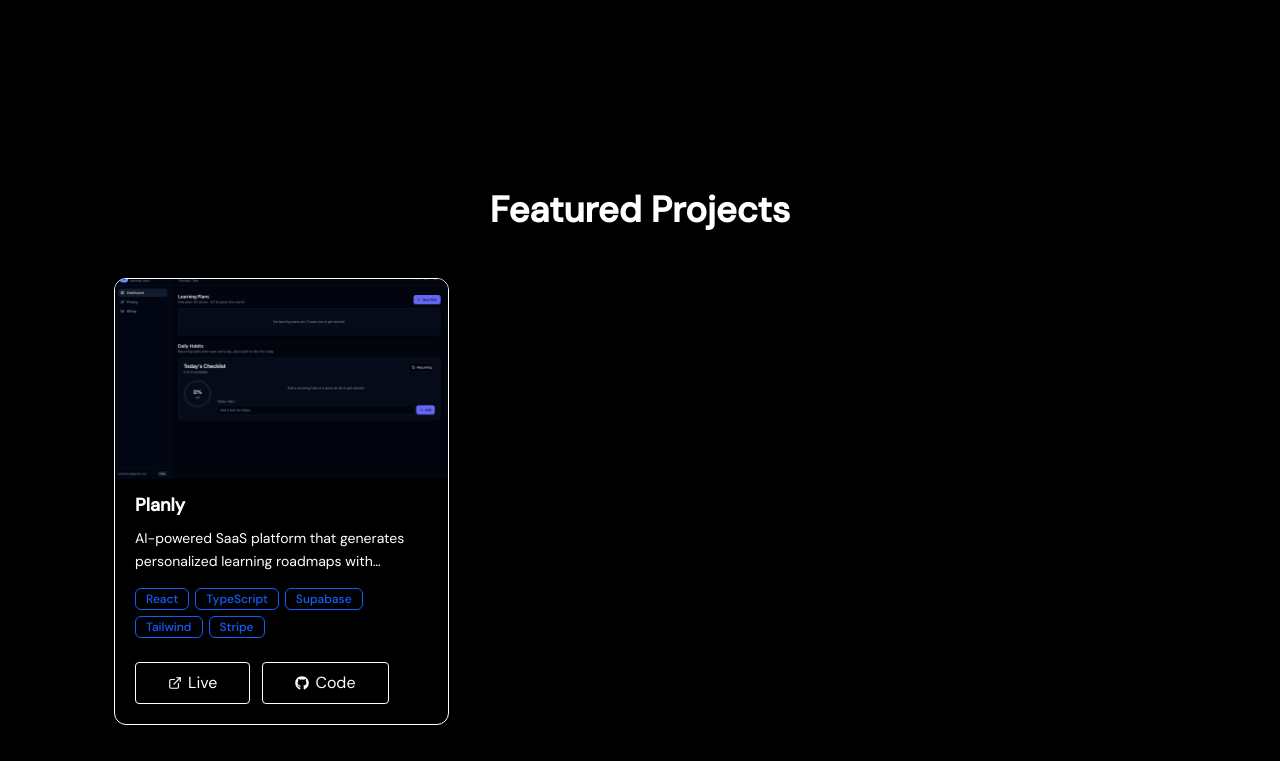
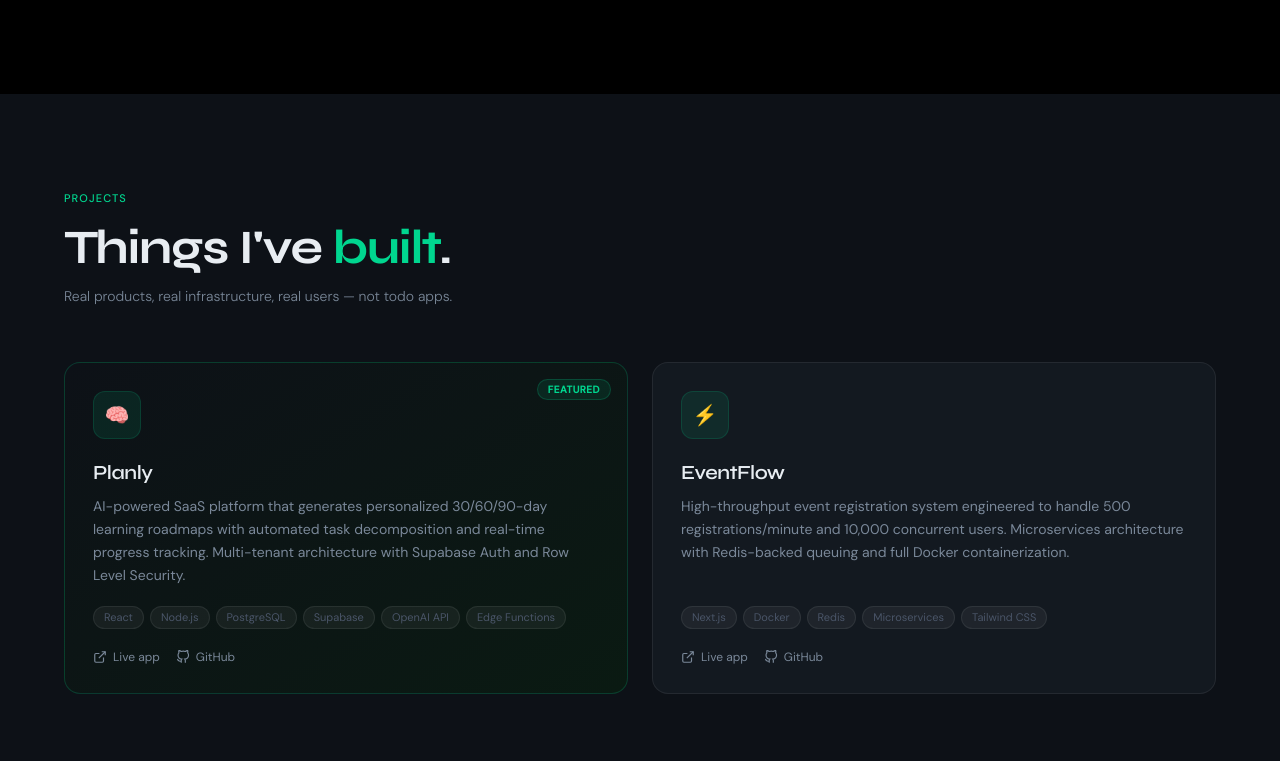
Before and after one commit to Gopi-varaprasad7/my-portfolio, a Next.js app: page / in a window 1280 px wide. Shown: the part 3239-4000 px from the top of the page. Built offline with nearby package versions, Linux system fonts and the light colour scheme.

Commit message:
Project secctions are added

```diff
--- a/app/components/Projects.tsx
+++ b/app/components/Projects.tsx
@@ -1,164 +1,79 @@
-'use client';
-
-import { motion, cubicBezier } from 'framer-motion';
-import { ExternalLink } from 'lucide-react';
-import { FaGithub } from 'react-icons/fa';
-import Link from 'next/link';
-
-const projects = [
+export default function Projects() {
+  const portfolio = [
     {
-    title: 'Planly',
-    description:
-      'AI-powered SaaS platform that generates personalized learning roadmaps with progress tracking and subscription-based access.',
-    image: 'planly.png',
-    tags: ['React', 'TypeScript', 'Supabase', 'Tailwind', 'Stripe'],
-    liveUrl: 'https://app.gopikoduri.com/app',
-    githubUrl: 'https://github.com/Gopi-varaprasad7/daily-progress-hub',
+      title: "Planly",
+      icon: "🧠",
+      featured: true,
+      desc: "AI-powered SaaS platform that generates personalized 30/60/90-day learning roadmaps with automated task decomposition and real-time progress tracking. Multi-tenant architecture with Supabase Auth and Row Level Security.",
+      stack: ["React", "Node.js", "PostgreSQL", "Supabase", "OpenAI API", "Edge Functions"],
+      live: "https://app.gopikoduri.com",
+      git: "https://github.com/Gopi-varaprasad7"
     },
-  // {
-  //   title: 'ShopEase',
-  //   description:
-  //     'Full-stack e-commerce platform with Stripe payments, admin dashboard, and inventory management.',
-  //   tags: ['Next.js', 'TypeScript', 'Prisma', 'Stripe'],
-  //   liveUrl: '#',
-  //   githubUrl: '#',
-  // },
-  // {
-  //   title: 'DevPulse',
-  //   description:
-  //     'Developer productivity tracker that integrates with GitHub and visualizes coding activity over time.',
-  //   tags: ['React', 'D3.js', 'GitHub API', 'Firebase'],
-  //   liveUrl: '#',
-  //   githubUrl: '#',
-  // },
-  // {
-  //   title: 'WeatherNow',
-  //   description:
-  //     'Minimalist weather app with location-based forecasts, interactive maps, and severe weather alerts.',
-  //   tags: ['React', 'Tailwind', 'OpenWeather API'],
-  //   liveUrl: '#',
-  //   githubUrl: '#',
-  // },
-  // {
-  //   title: 'ChatSphere',
-  //   description:
-  //     'Real-time messaging app with end-to-end encryption, file sharing, and group chat support.',
-  //   tags: ['React', 'Node.js', 'MongoDB', 'WebRTC'],
-  //   liveUrl: '#',
-  //   githubUrl: '#',
-  // },
-  // {
-  //   title: 'PortfolioGen',
-  //   description:
-  //     'A portfolio generator that creates stunning developer portfolios from a simple JSON config.',
-  //   tags: ['TypeScript', 'React', 'Tailwind CSS'],
-  //   liveUrl: '#',
-  //   githubUrl: '#',
-  // },
+    {
+      title: "EventFlow",
+      icon: "⚡",
+      featured: false,
+      desc: "High-throughput event registration system engineered to handle 500 registrations/minute and 10,000 concurrent users. Microservices architecture with Redis-backed queuing and full Docker containerization.",
+      stack: ["Next.js", "Docker", "Redis", "Microservices", "Tailwind CSS"],
+      live: "https://gopikoduri.com",
+      git: "https://github.com/Gopi-varaprasad7"
+    }
   ];
 
-const containerVariants = {
-  hidden: {},
-  show: {
-    transition: {
-      staggerChildren: 0.08,
-    },
-  },
-};
+  return (
+    <section id="projects" className="py-24 px-[5vw] bg-bg-dark-200">
+      <div className="max-w-7xl mx-auto">
+        <div className="text-[11px] tracking-widest uppercase text-brand-green font-medium mb-3">Projects</div>
+        <h2 className="font-syne text-3xl sm:text-4xl lg:text-5xl font-bold tracking-tight text-text-primary leading-tight mb-2">
+          Things I've <span className="text-brand-green">built</span>.
+        </h2>
+        <p className="text-sm text-text-secondary font-light max-w-md mb-14">Real products, real infrastructure, real users — not todo apps.</p>
 
-const itemVariants = {
-  hidden: { opacity: 0, y: 20 },
-  show: {
-    opacity: 1,
-    y: 0,
-    transition: {
-      duration: 0.35,
-      ease: cubicBezier(0.25, 0.46, 0.45, 0.94),
-    },
-  },
-};
+        <div className="grid grid-cols-1 md:grid-cols-2 gap-6">
+          {portfolio.map((project, i) => (
+            <div
+              key={i}
+              className={`bg-bg-dark-300 border rounded-2xl p-7 flex flex-col transition-all duration-200 hover:-translate-y-1 relative overflow-hidden ${
+                project.featured
+                  ? "border-brand-green/20 bg-gradient-to-br from-bg-dark-200 to-[#0a1a12]"
+                  : "border-border-dim hover:border-brand-green/30"
+              }`}
+            >
+              {project.featured && (
+                <span className="absolute top-4 right-4 text-[10px] tracking-wider text-brand-green font-semibold bg-brand-green/10 border border-brand-green/20 px-2.5 py-0.5 rounded-full">
+                  FEATURED
+                </span>
+              )}
 
-const Projects = () => {
-  return (
-    <section id='projects' className='py-20 md:py-24 bg-transparent text-white'>
-      <div className='max-w-275 mx-auto px-4 md:px-6'>
-        <motion.h2
-          className='text-3xl md:text-4xl font-bold mb-12 text-center text-white'
-          initial={{ opacity: 0, y: 20 }}
-          whileInView={{ opacity: 1, y: 0 }}
-          viewport={{ once: true }}
-          transition={{ duration: 0.35 }}
-        >
-          Featured <span className=''>Projects</span>
-        </motion.h2>
-
-        <motion.div
-          className='grid grid-cols-1 sm:grid-cols-2 lg:grid-cols-3 gap-6'
-          variants={containerVariants}
-          initial='hidden'
-          whileInView='show'
-          viewport={{ once: true }}
-        >
-          {projects.map((project) => (
-            <motion.div
-              key={project.title}
-              variants={itemVariants}
-              className='group rounded-xl border border-border bg-card overflow-hidden hover:border-primary/50 hover:shadow-md transition-all duration-300'
-            >
-              {/* Image Placeholder - Replace with <Image /> if you have assets */}
-              <div className='h-48 bg-muted flex items-center justify-center text-4xl group-hover:scale-105 transition-transform duration-500'>
-                <img src={project.image} alt={project.title} />
+              <div className="w-12 h-12 rounded-xl bg-brand-green/10 border border-brand-green/15 flex items-center justify-center text-xl mb-5">
+                {project.icon}
               </div>
 
-              <div className='p-5'>
-                <h3 className='text-lg font-bold text-foreground mb-2 group-hover:text-primary transition-colors'>
-                  {project.title}
-                </h3>
-                <p className='text-sm text-muted-foreground mb-4 leading-relaxed line-clamp-2'>
-                  {project.description}
-                </p>
+              <h3 className="font-syne text-xl font-semibold text-text-primary mb-2 tracking-tight">{project.title}</h3>
+              <p className="text-sm text-text-secondary leading-relaxed flex-grow">{project.desc}</p>
 
-                <div className='flex flex-wrap gap-1.5 mb-6 text-blue-600'>
-                  {project.tags.map((tag) => (
-                    <span
-                      key={tag}
-                      className='px-2.5 py-0.5 text-[10px] md:text-xs font-medium rounded-md bg-primary/10 text-primary border border-primary/10'
-                    >
-                      {tag}
+              <div className="flex flex-wrap gap-1.5 my-5">
+                {project.stack.map((tech) => (
+                  <span key={tech} className="text-[11px] px-2.5 py-0.5 bg-white/5 border border-border-dim text-text-muted rounded-full">
+                    {tech}
                   </span>
                 ))}
               </div>
 
-                <div className='flex items-center gap-3 '>
-                  {/* Live Link Button */}
-                  <Link
-                    href={project.liveUrl}
-                    target='_blank'
-                    rel='noopener noreferrer'
-                    className='flex items-center justify-center gap-1.5 border rounded px-8 py-2 transition-hover hover:bg-blue-600/10'
-                  >
-                    <ExternalLink size={14} />
-                    <span>Live</span>
-                  </Link>
-
-                  {/* Code Link Button */}
-                  <Link
-                    href={project.githubUrl}
-                    target='_blank'
-                    rel='noopener noreferrer'
-                    className='flex items-center justify-center gap-1.5 border rounded px-8 py-2 transition-hover hover:bg-blue-600/10'
-                  >
-                    <FaGithub size={14} />
-                    <span>Code</span>
-                  </Link>
+              <div className="flex gap-4 mt-auto">
+                <a href={project.live} target="_blank" rel="noopener noreferrer" className="text-xs text-text-secondary flex items-center gap-1.5 transition-colors duration-200 hover:text-brand-green">
+                  <svg className="w-3.5 h-3.5 fill-none stroke-current stroke-2" viewBox="0 0 24 24"><path d="M18 13v6a2 2 0 01-2 2H5a2 2 0 01-2-2V8a2 2 0 012-2h6"/><polyline points="15 3 21 3 21 9"/><line x1="10" y1="14" x2="21" y2="3"/></svg>
+                  Live app
+                </a>
+                <a href={project.git} target="_blank" rel="noopener noreferrer" className="text-xs text-text-secondary flex items-center gap-1.5 transition-colors duration-200 hover:text-brand-green">
+                  <svg className="w-3.5 h-3.5 fill-none stroke-current stroke-2" viewBox="0 0 24 24"><path d="M9 19c-5 1.5-5-2.5-7-3m14 6v-3.87a3.37 3.37 0 00-.94-2.61c3.14-.35 6.44-1.54 6.44-7A5.44 5.44 0 0020 4.77 5.07 5.07 0 0019.91 1S18.73.65 16 2.48a13.38 13.38 0 00-7 0C6.27.65 5.09 1 5.09 1A5.07 5.07 0 005 4.77a5.44 5.44 0 00-1.5 3.78c0 5.42 3.3 6.61 6.44 7A3.37 3.37 0 009 18.13V22"/></svg>
+                  GitHub
+                </a>
               </div>
             </div>
-            </motion.div>
           ))}
-        </motion.div>
+        </div>
       </div>
     </section>
   );
-};
-
-export default Projects;
+}
```
Lines whose indentation alone changed are shown as unchanged.
